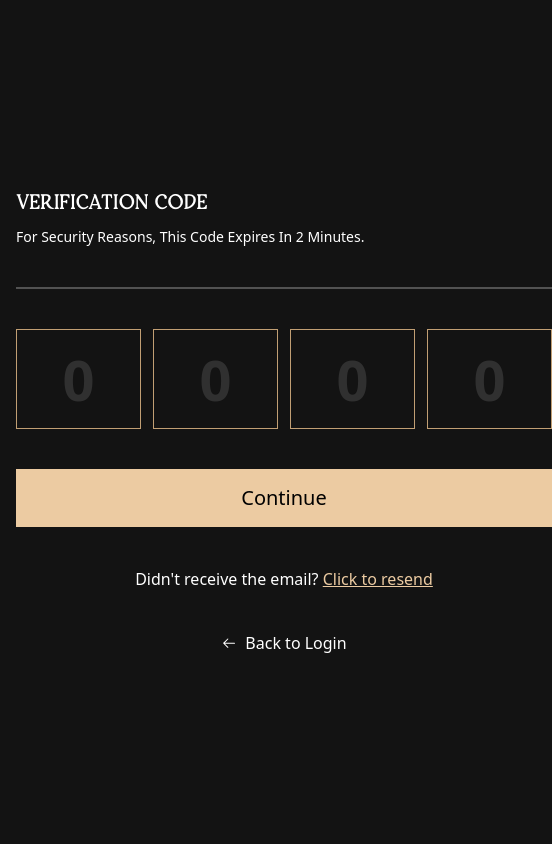
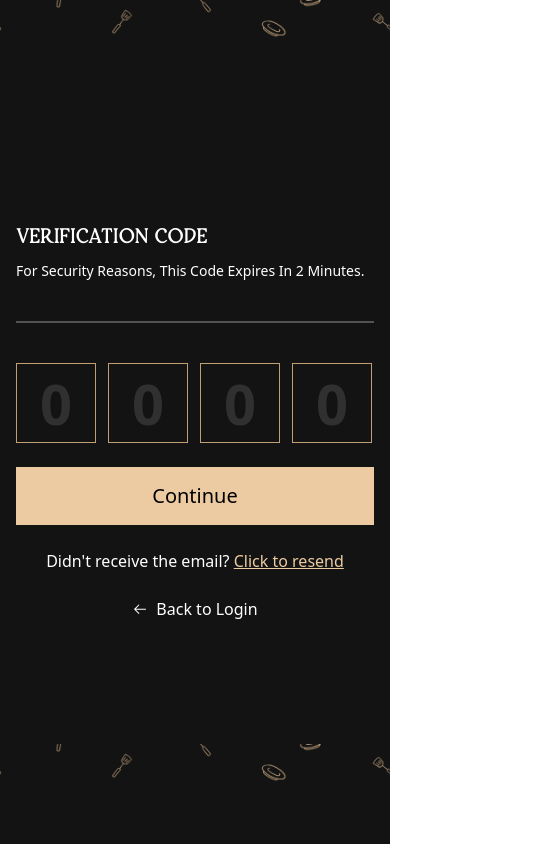
Before and after one commit to Safeya-Yasien/the-chef-show, a React (Vite) app: page /verification-code in a window 390 px wide. Shown: the whole page, 552 px wide, since content can reach past the window. Built offline with nearby package versions, Linux system fonts and the light colour scheme.

Commit message:
update 7 files

```diff
--- a/src/components/authComponents/authBanner/AuthBanner.tsx
+++ b/src/components/authComponents/authBanner/AuthBanner.tsx
@@ -8,16 +8,16 @@ interface IAuthBannerProps {
 
 const AuthBanner = ({ imageSrc, heading }: IAuthBannerProps) => {
   return (
-    <div className="relative h-full w-full hidden md:block py-10">
+    <div className="relative w-full hidden md:block my-10">
       <img
         src={imageSrc}
         alt=""
         loading="lazy"
-        className="h-full object-cover"
+        className="object-cover w-full h-screen"
       />
 
       {/* Overlay */}
-      <div className="absolute inset-0 bg-black bg-opacity-70 top-10 bottom-10"></div>
+      <div className="absolute inset-0 bg-black bg-opacity-70"></div>
 
       {/* Text on top */}
       <div className="absolute inset-0 p-[48px]">
--- a/src/layouts/BasicLayout.tsx
+++ b/src/layouts/BasicLayout.tsx
@@ -21,8 +21,10 @@ const BasicLayout = () => {
           backgroundPosition: "bottom",
         }}
       /> */}
-      <div className="">
-        <Outlet />
+      <div className="relative z-50 h-screen overflow-hidden">
+        <div className="grid grid-cols-1 md:grid-cols-2 w-full h-full gap-10">
+          <Outlet />
+        </div>
       </div>
     </div>
   );
--- a/src/pages/Login.tsx
+++ b/src/pages/Login.tsx
@@ -25,12 +25,12 @@ const Login = () => {
   };
 
   return (
-    <div className="relative z-50 h-screen">
-      <div className="container h-full">
-        <div className="grid grid-cols-1 md:grid-cols-2 w-full h-full md:gap-8 lg:gap-32 xl:gap-0">
+    <>
       {/* Left side */}
       <div className="relative flex flex-col justify-center bg-[#131313] text-white">
-            <div className="flex flex-col w-full md:w-max md:mx-auto relative z-50">
+        <div className="md:mx-auto">
+          <div className="container">
+            <div className="flex flex-col w-full  md:mx-auto relative z-50">
               <WelcomeMessageWidget
                 title="Welcome to The Chef Show!"
                 description="Enjoy exclusive services when you sign in."
@@ -81,6 +81,8 @@ const Login = () => {
                 </p>
               </form>
             </div>
+          </div>
+        </div>
 
         <div className="h-[100px] w-full absolute top-0 left-0">
           <img
@@ -113,9 +115,7 @@ const Login = () => {
           </>
         }
       />
-        </div>
-      </div>
-    </div>
+    </>
   );
 };
 export default Login;
--- a/src/pages/Register.tsx
+++ b/src/pages/Register.tsx
@@ -22,16 +22,16 @@ const Register = () => {
     resolver: zodResolver(registerSchema),
   });
   const onSubmit: SubmitHandler<RegisterFormData> = (data) => {
-    // Perform authentication logic here
     console.log("Submitting form:", data);
   };
 
   return (
-    <div className="container relative z-50 min-h-screen flex items-center">
-      <div className="grid grid-cols-1 md:grid-cols-2 w-full gap-10 md:gap-12 lg:gap-16 ">
+    <>
       {/* left side */}
       <div className="relative flex flex-col justify-center bg-[#131313] text-white">
-          <div className="flex flex-col w-full md:w-max md:mx-auto relative z-50">
+        <div className="md:mx-auto">
+          <div className="container">
+            <div className="flex flex-col w-full  md:mx-auto relative z-50">
               <WelcomeMessageWidget
                 title="Join The Chef Show Today!"
                 description="Sign up now and enjoy a seamless dining experience!"
@@ -106,6 +106,8 @@ const Register = () => {
               />
             </div>
           </div>
+        </div>
+      </div>
 
       {/* right side */}
       <AuthBanner
@@ -119,8 +121,7 @@ const Register = () => {
           </>
         }
       />
-      </div>
-    </div>
+    </>
   );
 };
 export default Register;
--- a/src/pages/ResetPassword.tsx
+++ b/src/pages/ResetPassword.tsx
@@ -30,12 +30,12 @@ const ResetPassword = () => {
     console.log("Submitting form:", data);
   };
   return (
-    <div className="relative z-50 h-screen">
-      <div className="container h-full">
-        <div className="grid grid-cols-1 md:grid-cols-2 w-full h-full md:gap-8 lg:gap-32 xl:gap-0">
+    <>
       {/* left side */}
       <div className="relative flex flex-col justify-center bg-[#131313] text-white">
-            <div className="flex flex-col w-full md:w-max md:mx-auto">
+        <div className="md:mx-auto">
+          <div className="container">
+            <div className="flex flex-col w-full  md:mx-auto relative z-50">
               <WelcomeMessageWidget
                 title="Reset Your Password"
                 description="For security reasons, this code expires in 2 minutes."
@@ -80,6 +80,7 @@ const ResetPassword = () => {
                 </Link>
               </form>
             </div>
+          </div>
 
           <div className="h-[100px] w-full absolute top-0 left-0">
             <img
@@ -98,6 +99,7 @@ const ResetPassword = () => {
             />
           </div>
         </div>
+      </div>
 
       {/* right side */}
       <AuthBanner
@@ -109,9 +111,7 @@ const ResetPassword = () => {
           </>
         }
       />
-        </div>
-      </div>
-    </div>
+    </>
   );
 };
 export default ResetPassword;
--- a/src/pages/VerificationCode.tsx
+++ b/src/pages/VerificationCode.tsx
@@ -10,46 +10,80 @@ import {
   InputOTPSlot,
 } from "@/components/ui/input-otp";
 
+import bgImg from "../assets/images/group.png";
+
+import { useForm, SubmitHandler } from "react-hook-form";
+import { zodResolver } from "@hookform/resolvers/zod";
+import { OTPFormData, otpSchema } from "@/schemas/otpSchema";
+
 const VerificationCode = () => {
+  const {
+    register,
+    handleSubmit,
+    formState: { errors, isSubmitting },
+  } = useForm<OTPFormData>({
+    mode: "onBlur",
+    resolver: zodResolver(otpSchema),
+  });
+
+  const onSubmit: SubmitHandler<OTPFormData> = (data) => {
+    const otpString = data.otp1 + data.otp2 + data.otp3 + data.otp4;
+    console.log("Submitting OTP:", otpString);
+  };
+
   return (
-    <div className="relative z-50 h-screen">
-      <div className="container h-full">
-        <div className="grid grid-cols-1 md:grid-cols-2 w-full h-full md:gap-8 lg:gap-32 xl:gap-0">
+    <>
       {/* left side */}
-          <div className="flex flex-col justify-center bg-[#131313] text-white mx-auto">
+      <div className="relative flex flex-col justify-center bg-[#131313] text-white">
+        <div className="md:mx-auto">
+          <div className="container">
+            <div className="flex flex-col w-full  md:mx-auto relative z-50">
               <WelcomeMessageWidget
                 title="verification code"
                 description="For security reasons, this code expires in 2 minutes."
               />
 
-            <form className="flex flex-col gap-[40px] ">
-              <InputOTP maxLength={6} className="">
+              <form
+                className="flex flex-col gap-6 relative z-50"
+                onSubmit={handleSubmit(onSubmit)}
+              >
+                <InputOTP maxLength={4} className="">
                   <InputOTPGroup className="flex gap-3">
                     <InputOTPSlot
-                    className="border border-[#C19F74] w-[125px] h-[100px] bg-transparent  text-white font-bold text-[56px] text-center !rounded-none "
+                      className="border border-[#C19F74] w-[80px] sm:w-[125px] md:w-[80px] h-[80px] sm:h-[100px] md:h-[80px] bg-transparent text-white font-bold text-[56px] text-center !rounded-none"
                       index={0}
                       placeholder="0"
+                      {...register("otp1")}
                     />
                     <InputOTPSlot
-                    className="border border-[#C19F74] w-[125px] h-[100px] bg-transparent  text-white font-bold text-[56px] text-center !rounded-none "
+                      className="border border-[#C19F74] w-[80px] sm:w-[125px] md:w-[80px] h-[80px] sm:h-[100px] md:h-[80px] bg-transparent text-white font-bold text-[56px] text-center !rounded-none"
                       index={1}
                       placeholder="0"
+                      {...register("otp2")}
                     />
                     <InputOTPSlot
-                    className="border border-[#C19F74] w-[125px] h-[100px] bg-transparent  text-white font-bold text-[56px] text-center !rounded-none"
+                      className="border border-[#C19F74] w-[80px] sm:w-[125px] md:w-[80px] h-[80px] sm:h-[100px] md:h-[80px] bg-transparent text-white font-bold text-[56px] text-center !rounded-none"
                       index={2}
                       placeholder="0"
+                      {...register("otp3")}
                     />
                     <InputOTPSlot
-                    className="border border-[#C19F74] w-[125px] h-[100px] bg-transparent  text-white font-bold text-[56px] text-center !rounded-none"
+                      className="border border-[#C19F74] w-[80px] sm:w-[125px] md:w-[80px] h-[80px] sm:h-[100px] md:h-[80px] bg-transparent text-white font-bold text-[56px] text-center !rounded-none"
                       index={3}
                       placeholder="0"
+                      {...register("otp4")}
                     />
                   </InputOTPGroup>
                 </InputOTP>
+                {errors.otp1 && (
+                  <p className="text-red-500">{errors.otp1.message}</p>
+                )}
 
-              <button className="bg-[#ECCBA2] text-black font-medium text-[20px]  flex items-center justify-center h-[58px]">
-                Continue
+                <button
+                  type="submit"
+                  className="bg-[#ECCBA2] text-black font-medium text-[20px]  flex items-center justify-center h-[58px]"
+                >
+                  {isSubmitting ? "Verifying..." : "Continue"}
                 </button>
 
                 <p className="font-medium text-[16px] text-white mx-auto">
@@ -67,6 +101,26 @@ const VerificationCode = () => {
               </form>
             </div>
 
+            <div className="h-[100px] w-full absolute top-0 left-0">
+              <img
+                src={bgImg}
+                alt="bg image"
+                loading="lazy"
+                className="h-full w-full object-cover"
+              />
+            </div>
+            <div className="h-[100px] w-full absolute bottom-0 left-0">
+              <img
+                src={bgImg}
+                alt="bg image"
+                loading="lazy"
+                className="h-full w-full object-cover"
+              />
+            </div>
+          </div>
+        </div>
+      </div>
+
       {/* right side */}
       <AuthBanner
         imageSrc={registerImg}
@@ -80,9 +134,7 @@ const VerificationCode = () => {
           </>
         }
       />
-        </div>
-      </div>
-    </div>
+    </>
   );
 };
 export default VerificationCode;
--- /dev/null
+++ b/src/schemas/otpSchema.ts
@@ -0,0 +1,10 @@
+import { z } from "zod";
+
+export const otpSchema = z.object({
+  otp1: z.string().length(1, "Each OTP field must be 1 digit"),
+  otp2: z.string().length(1, "Each OTP field must be 1 digit"),
+  otp3: z.string().length(1, "Each OTP field must be 1 digit"),
+  otp4: z.string().length(1, "Each OTP field must be 1 digit"),
+});
+
+export type OTPFormData = z.infer<typeof otpSchema>;
```
Also changed, not shown: src/pages/ForgotPassword.tsx (+8 -8 lines). Lines whose indentation alone changed are shown as unchanged.
